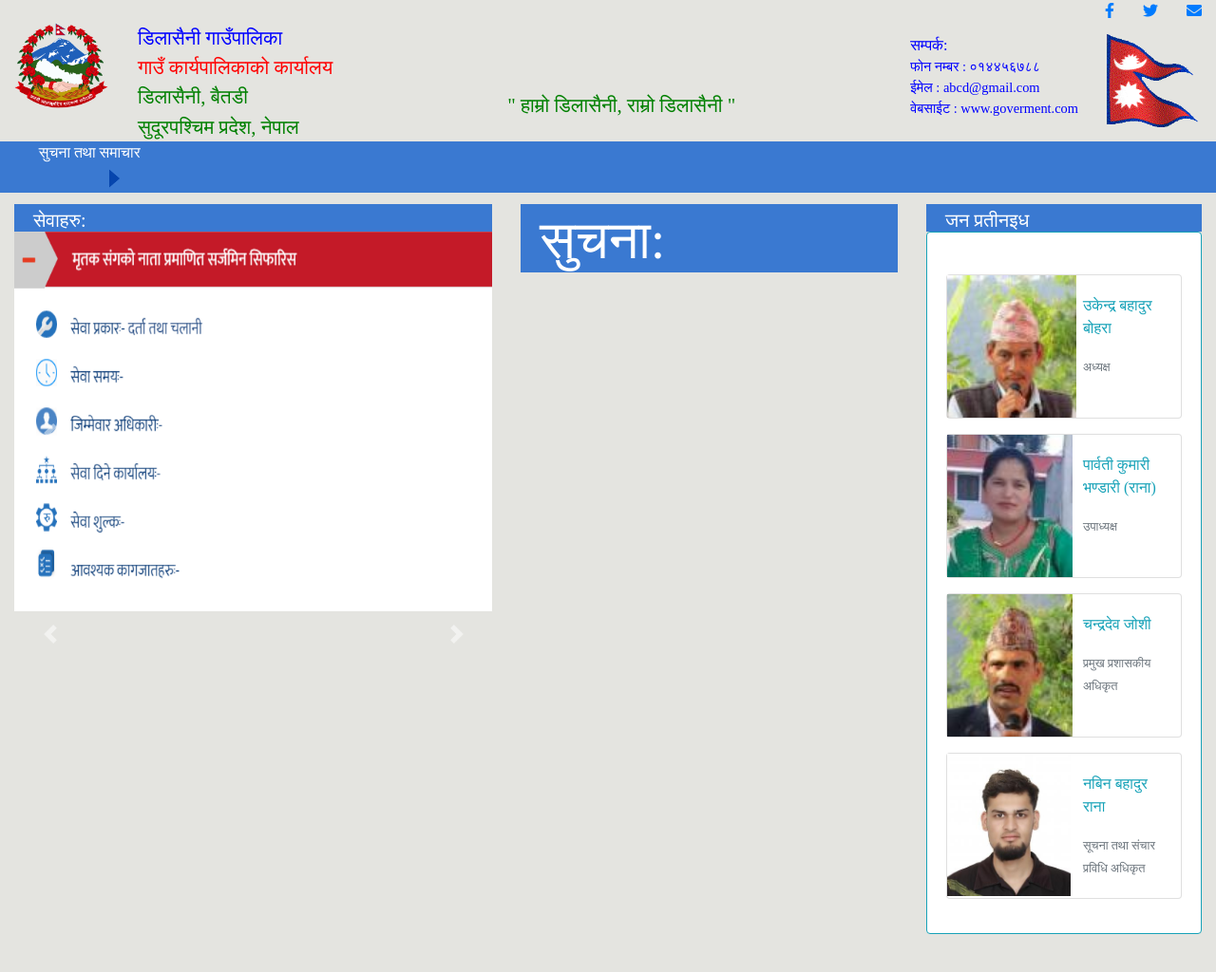
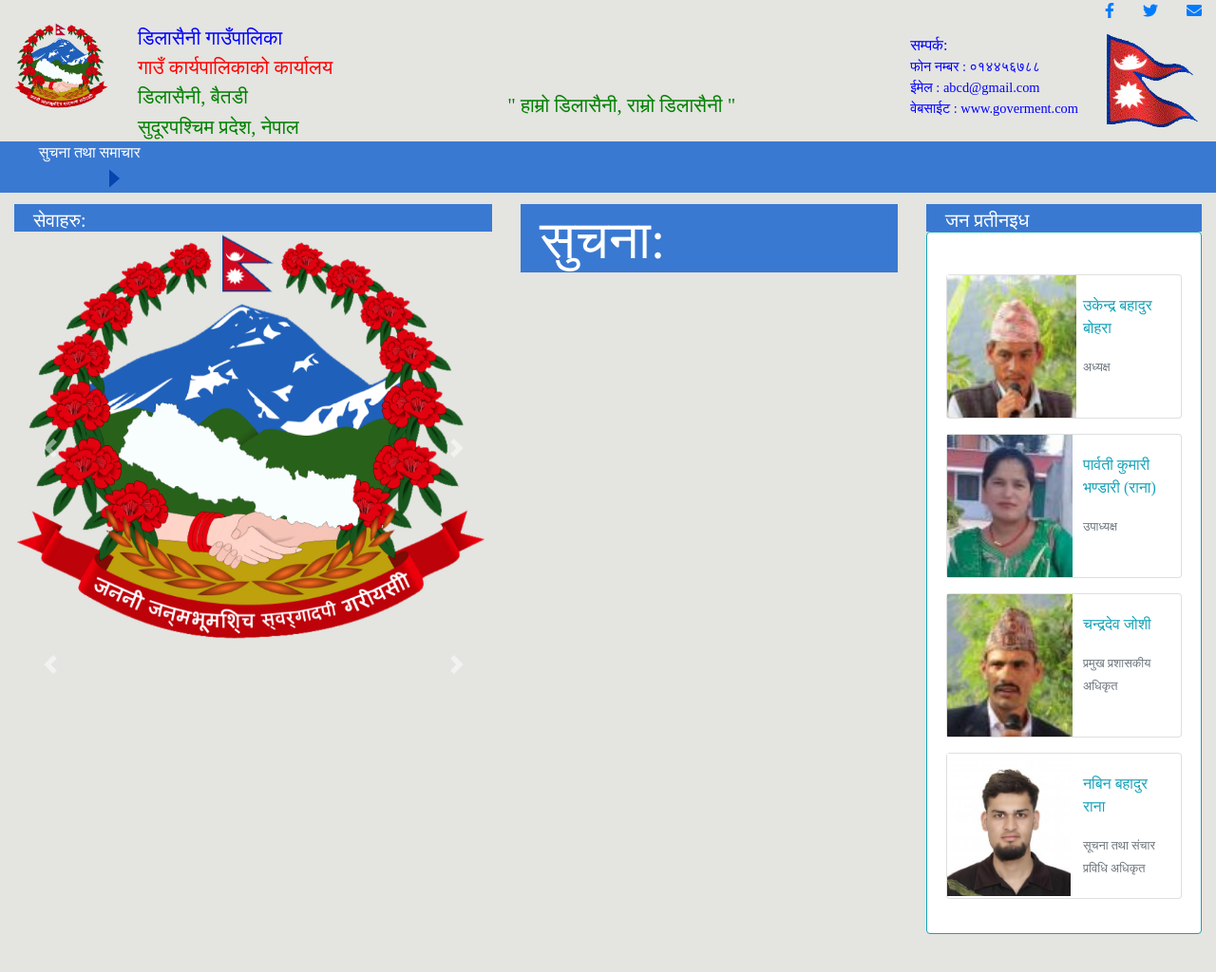
Before and after one commit to Aditya-Raj-Tiwari/gov_site_comp, a Django app: page / in a window 1280 px wide. Shown: that part at 95% size. Run offline with Django 3.2, Linux system fonts and the light colour scheme; data comes from the database, SQL or seed files in the repository; data that the repository does not hold is empty; the page is wider than the window, and the part outside it is not shown; some libraries are stand-ins or nearby versions; some web fonts are replaced.

Commit message:
image size and body resolution fixed

```diff
--- a/gov_site_comp/static/css/gov_site_main_css.css
+++ b/gov_site_comp/static/css/gov_site_main_css.css
@@ -1,51 +1,59 @@
-body{
+body {
     background: #E4E4E0;
     /*IF YOU REALLY WANT TO FORCE THE ISSUE*/
     font-family: 'Halant', serif;
+    max-width:  1920px;
+    max-height: 1280px;
 }
 
 
 
-.heading_top{
+.heading_top {
     background-color: #E4E4E0;
     color: blue;
 }
-.welcome-message-red{
+
+.welcome-message-red {
     color: red;
     font-size: 1.3em;
 }
-.welcome-message{
+
+.welcome-message {
     font-size: 1.3em;
 }
 
-.welcome-message-green{
-color:green;
+.welcome-message-green {
+    color: green;
     font-size: 1.3em;
 }
-.welcome-info{
+
+.welcome-info {
     font-size: 0.9em;
 }
-.contact-info-div{
+
+.contact-info-div {
     padding-right: 40px;
     padding-top: 10px;
 
 }
-.any_headline_span{
+
+.any_headline_span {
     text-decoration: underline;
 }
-.span_ghatana_tatha_samachar{
 
-}
-.samachar_div{
+.span_ghatana_tatha_samachar {}
+
+.samachar_div {
     color: white;
     background-color: #3a79d1;
 }
 
-.for_jumbotron{
+.for_jumbotron {
     height: 100%;
     color: black;
 }
-.suchana_div{
+
+.suchana_div {
     border: 2px solid black;
     border-top: 0px;
     border-left: 0px;
@@ -53,9 +61,19 @@ color:green;
 
 }
 
-.manage_para{
+.manage_para {
     font-size: 0.9em;
 }
+
 .carousel-caption {
     background: rgba(0, 0, 0, 0.5);
 }
+
+.sewa_div {
+    height: 54vh;
+}
+
+.photogal_div{
+    max-height: 300px;
+    max-width: 100%;
+  }
--- a/templates/gov_site_app/gov_site_main.html
+++ b/templates/gov_site_app/gov_site_main.html
@@ -1,17 +1,17 @@
 {% load staticfiles %}
 <!DOCTYPE html>
 <html lang="en" dir="ltr">
+
 <head>
-
-    <link rel="icon" type="image/gif/png" href={% static 'img/gov_logo.jpg' %}>
+    <link rel="icon" type="image/gif/PNG" href={% static 'img/gov_logo.JPG' %}>
     <meta charset="utf-8">
     <title>Gov site</title>
     <link rel="stylesheet" href="https://cdnjs.cloudflare.com/ajax/libs/font-awesome/5.8.2/css/all.min.css">
-    <link rel="stylesheet" href="https://stackpath.bootstrapcdn.com/bootstrap/4.3.1/css/bootstrap.min.css"
-          integrity="sha384-ggOyR0iXCbMQv3Xipma34MD+dH/1fQ784/j6cY/iJTQUOhcWr7x9JvoRxT2MZw1T" crossorigin="anonymous">
+    <link rel="stylesheet" href="https://stackpath.bootstrapcdn.com/bootstrap/4.3.1/css/bootstrap.min.css" integrity="sha384-ggOyR0iXCbMQv3Xipma34MD+dH/1fQ784/j6cY/iJTQUOhcWr7x9JvoRxT2MZw1T" crossorigin="anonymous">
     <link rel="stylesheet" href={% static 'css/gov_site_main_css.css' %}>
     <link href="https://fonts.googleapis.com/css?family=Halant&display=swap" rel="stylesheet">
 </head>
+
 <body>
     <div class="d-flex justify-content-end">
         <a class="col-auto" href="https://www.facebook.com/Dilasaini342">
@@ -93,104 +78,74 @@
             </div>
         </div>
     </div>
-
     <div class="container-fluid">
         <div class="row">
-
             <!-- for sewa and photo gallery -->
             <div class="col-lg-5">
-
                 <!-- sewa box with scrolling image -->
                 <h5> सेवाहरु:</h5>
-
-
-            {% comment %} 36 sewa images {% endcomment %}
-            <div id="myCarousel" class="carousel slide" data-ride="carousel" data-interval="3000">
-
-                <div class="carousel-inner">
+                <div id="myCarousel" class="carousel slide" data-ride="carousel" data-interval="15000">
+                    <div class="carousel-inner sewa_div">
+                        <div class="for_img_height_sewaclass">
                             <div class="carousel-item active">
-                        <img class="d-block w-100" src={% static 'img/sewa_img/1.png' %} alt="Firstslide"
-                             height="400px">
+                                <img class="d-block w-100 sewa_div" src={% static 'img/nepal-govt.png' %} alt="Firstslide" height="54vh">
                             </div>
                             <div class="carousel-item">
-                        <img class="d-block w-100" src={% static 'img/sewa_img/2.3.png' %} alt="Firstslide"
-                             height="400px">
+                                <img class="d-block w-100 sewa_div" src={% static 'img/sewa_img/2.4.PNG' %} alt="Firstslide" >
                             </div>
                             <div class="carousel-item">
-                        <img class="d-block w-100" src={% static 'img/sewa_img/2.4.png' %} alt="Firstslide"
-                             height="400px">
+                                <img class="d-block w-100 sewa_div" src={% static 'img/sewa_img/2.5.PNG' %} alt="Firstslide" >
                             </div>
                             <div class="carousel-item">
-                        <img class="d-block w-100" src={% static 'img/sewa_img/2.5.png' %} alt="Firstslide"
-                             height="400px">
+                                <img class="d-block w-100 sewa_div" src={% static 'img/sewa_img/2.6.PNG' %} alt="Firstslide" >
                             </div>
                             <div class="carousel-item">
-                        <img class="d-block w-100" src={% static 'img/sewa_img/2.6.png' %} alt="Firstslide"
-                             height="400px">
+                                <img class="d-block w-100 sewa_div" src={% static 'img/sewa_img/2.7.PNG' %} alt="Firstslide" >
                             </div>
                             <div class="carousel-item">
-                        <img class="d-block w-100" src={% static 'img/sewa_img/2.7.png' %} alt="Firstslide"
-                             height="400px">
+                                <img class="d-block w-100 sewa_div" src={% static 'img/sewa_img/2.8.PNG' %} alt="Firstslide">
                             </div>
                             <div class="carousel-item">
-                        <img class="d-block w-100" src={% static 'img/sewa_img/2.8.png' %} alt="Firstslide"
-                             height="400px">
+                                <img class="d-block w-100 sewa_div" src={% static 'img/sewa_img/2.9.PNG' %} alt="Firstslide">
                             </div>
                             <div class="carousel-item">
-                        <img class="d-block w-100" src={% static 'img/sewa_img/2.9.png' %} alt="Firstslide"
-                             height="400px">
+                                <img class="d-block w-100 sewa_div" src={% static 'img/sewa_img/2.10.PNG' %} alt="Firstslide">
                             </div>
                             <div class="carousel-item">
-                        <img class="d-block w-100" src={% static 'img/sewa_img/2.10.png' %} alt="Firstslide"
-                             height="400px">
+                                <img class="d-block w-100 sewa_div" src={% static 'img/sewa_img/4.2.PNG' %} alt="Firstslide">
                             </div>
                             <div class="carousel-item">
-                        <img class="d-block w-100" src={% static 'img/sewa_img/4.2.png' %} alt="Firstslide"
-                             height="400px">
+                                <img class="d-block w-100 sewa_div" src={% static 'img/sewa_img/4.3.PNG' %} alt="Firstslide">
                             </div>
                             <div class="carousel-item">
-                        <img class="d-block w-100" src={% static 'img/sewa_img/4.3.png' %} alt="Firstslide"
-                             height="400px">
+                                <img class="d-block w-100 sewa_div" src={% static 'img/sewa_img/4.7.PNG' %} alt="Firstslide">
                             </div>
                             <div class="carousel-item">
-                        <img class="d-block w-100" src={% static 'img/sewa_img/4.7.png' %} alt="Firstslide"
-                             height="400px">
+                                <img class="d-block w-100 sewa_div" src={% static 'img/sewa_img/4.8.PNG' %} alt="Firstslide">
                             </div>
                             <div class="carousel-item">
-                        <img class="d-block w-100" src={% static 'img/sewa_img/4.8.png' %} alt="Firstslide"
-                             height="400px">
+                                <img class="d-block w-100 sewa_div" src={% static 'img/sewa_img/4.9.PNG' %} alt="Firstslide">
                             </div>
                             <div class="carousel-item">
-                        <img class="d-block w-100" src={% static 'img/sewa_img/4.9.png' %} alt="Firstslide"
-                             height="400px">
+                                <img class="d-block w-100 sewa_div" src={% static 'img/sewa_img/4.10.PNG' %} alt="Firstslide">
                             </div>
                             <div class="carousel-item">
-                        <img class="d-block w-100" src={% static 'img/sewa_img/4.10.png' %} alt="Firstslide"
-                             height="400px">
+                                <img class="d-block w-100 sewa_div" src={% static 'img/sewa_img/5.1.PNG' %} alt="Firstslide">
                             </div>
                             <div class="carousel-item">
-                        <img class="d-block w-100" src={% static 'img/sewa_img/5.1.png' %} alt="Firstslide"
-                             height="400px">
+                                <img class="d-block w-100 sewa_div" src={% static 'img/sewa_img/5.2.PNG' %} alt="Firstslide">
                             </div>
                             <div class="carousel-item">
-                        <img class="d-block w-100" src={% static 'img/sewa_img/5.2.png' %} alt="Firstslide"
-                             height="400px">
+                                <img class="d-block w-100 sewa_div" src={% static 'img/sewa_img/5.3.PNG' %} alt="Firstslide">
                             </div>
                             <div class="carousel-item">
-                        <img class="d-block w-100" src={% static 'img/sewa_img/5.3.png' %} alt="Firstslide"
-                             height="400px">
+                                <img class="d-block w-100 sewa_div" src={% static 'img/sewa_img/5.4.PNG' %} alt="Firstslide">
                             </div>
                             <div class="carousel-item">
-                        <img class="d-block w-100" src={% static 'img/sewa_img/5.4.png' %} alt="Firstslide"
-                             height="400px">
-                    </div>
-                    <div class="carousel-item">
-                        <img class="d-block w-100" src={% static 'img/sewa_img/5.5.png' %} alt="Firstslide"
-                             height="400px">
+                                <img class="d-block w-100 sewa_div" src={% static 'img/sewa_img/5.5.PNG' %} alt="Firstslide">
                             </div>
                         </div>
-
-
+                    </div>
                     <a class="carousel-control-prev" href="#carouselExampleControls" role="button" data-slide="prev">
                         <span class="carousel-control-prev-icon" aria-hidden="true"></span>
                         <span class="sr-only">Previous</span>
@@ -223,10 +176,10 @@
                         <li data-target="#carouselExampleIndicators" data-slide-to="4"></li>
                         {% endif %}
                     </ol>
-                    <div class="carousel-inner">
+                    <div class="carousel-inner photogal_div">
                         {% if items.image1 %}
                         <div class="carousel-item">
-                            <img src='{{ items.image1.url }}' alt="..." height="300px" onkeypress="" width="100%">
+                            <img src='{{ items.image1.url }}' alt="..." onkeypress="" class="d-block w-100" onkeypress="" >
                             <div class="carousel-caption d-none d-md-block">
                                 <p>{{ items.descriptionOfImage1 }}</p>
                             </div>
```
Also changed, not shown: other parts of templates/gov_site_app/gov_site_main.html (+23 -83 lines). Lines whose indentation alone changed are shown as unchanged.
